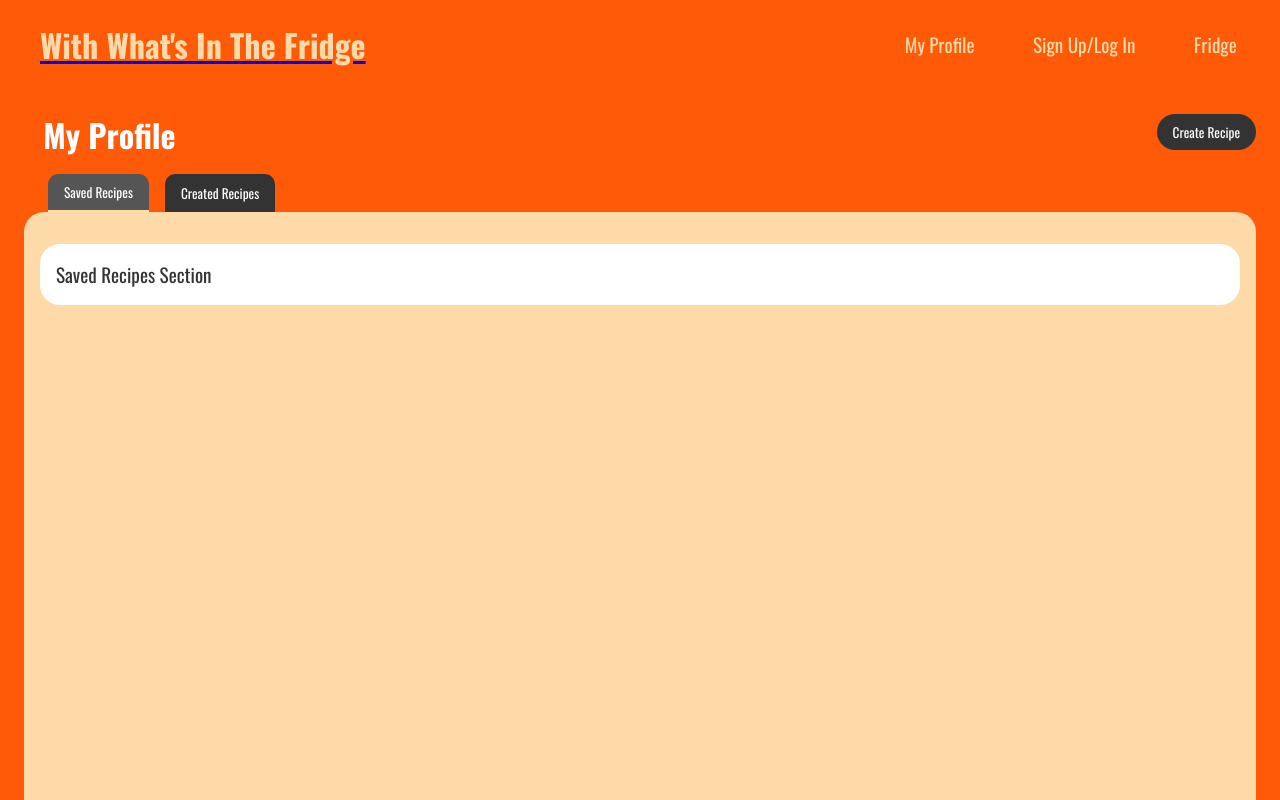
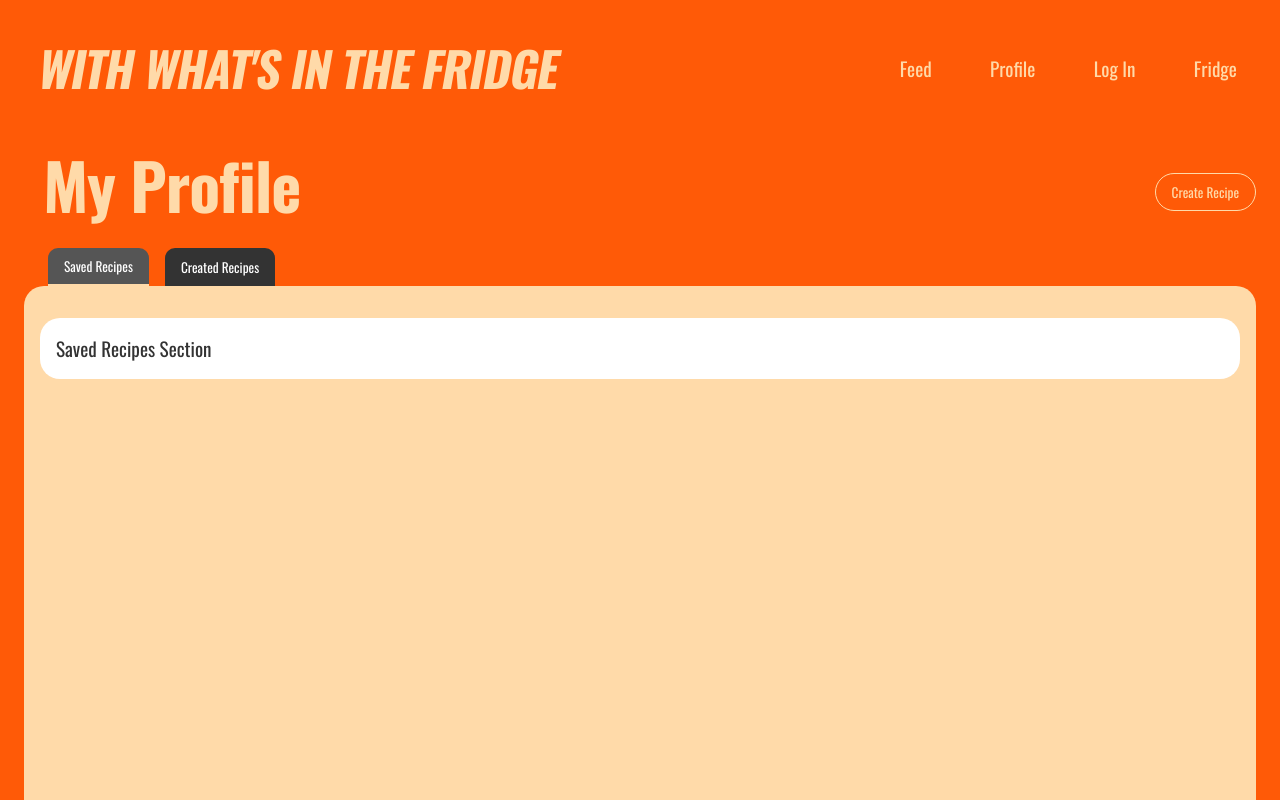
Before and after one commit to cassidykovell/with-whats-in-the-fridge, a React (Vite) app in the folder client/: page /profile in a window 1280 px wide. Shown: the top 800 px of the page. Built offline with nearby package versions, Linux system fonts and the light colour scheme.

Commit message:
added a feed page and changed up the login page and file name

```diff
--- /dev/null
+++ b/client/src/components/Feed.jsx
@@ -0,0 +1,7 @@
+import React from 'react';
+
+const Feed = () => {
+  return <div className="feed-container"></div>;
+};
+
+export default Feed;
--- a/client/src/components/Header.jsx
+++ b/client/src/components/Header.jsx
@@ -2,7 +2,7 @@ import React from 'react';
 import { Link } from 'react-router-dom';
 
 const Header = () => {
-  return <Link to="/"><h1 className='header-title'>With What's In The Fridge</h1></Link>;
+  return <Link to="/"><h1 id='header-title'>With What's In The Fridge</h1></Link>;
 };
 
 export default Header;
--- a/client/src/components/Nav.jsx
+++ b/client/src/components/Nav.jsx
@@ -4,8 +4,9 @@ import { Link } from 'react-router-dom';
 const Nav = () => {
   return (
     <nav className="navbar">
-      <Link to="/profile">My Profile</Link>
-      <Link to="/signup">Sign Up/Log In</Link>
+      <Link to="/feed">Feed</Link>
+      <Link to="/profile">Profile</Link>
+      <Link to="/login">Log In</Link>
       <Link to="/fridge">Fridge</Link>
     </nav>
   );
--- a/client/src/components/Profile.jsx
+++ b/client/src/components/Profile.jsx
@@ -14,7 +14,7 @@ const MyProfile = () => {
   return (
     <div>
       <div className="profile-header">
-        <h1 className="title">My Profile</h1>
+        <h1 id="title">My Profile</h1>
         <button className="create-recipe-button">Create Recipe</button>
       </div>
       <div className="profile-tabs">
--- a/client/src/index.css
+++ b/client/src/index.css
@@ -53,21 +53,32 @@ body {
 
 a {
   padding: 0em 1em 0em 1em;
+  text-decoration: none;
+  font-weight: 400;
+  letter-spacing: 3;
 }
-.header-title {
+
+#header-title {
   color: rgb(255, 218, 169);
   font-family: "Oswald", sans-serif;
   font-optical-sizing: auto;
   font-weight: 700;
   font-style: normal;
+  text-decoration: none;
+  letter-spacing: -1px;
+  line-height: 1;
+  font-size: 3em;
+  line-height: 1.5;
+  transform: skew(-10deg);
+  text-transform: uppercase;
 }
 
-.header-title a {
+#header-title a {
   text-decoration: none;
   color: rgb(255, 218, 169);
 }
 
-.header-title a:visited {
+#header-title a:visited {
   color: rgb(255, 218, 169);
 }
 
@@ -90,6 +101,7 @@ a {
 }
 
 .slide {
+  display: flex;
   position: absolute;
   top: 0;
   left: 0;
@@ -114,11 +126,16 @@ a {
   color: white;
 }
 
-.title {
-  font-size: 3rem;
-  font-weight: bold;
+#title {
+  color: rgb(255, 218, 169);
+  font-size: 4rem;
+  font-weight: 800;
+  margin-top: 0;
   margin-bottom: 1rem;
   margin-left: 1.2rem;
+  letter-spacing: -1px;
+  line-height: 1.5;
+
 }
 
 .description {
@@ -170,16 +187,17 @@ a {
 
 .profile-header .create-recipe-button {
   padding: 0.5rem 1rem;
-  background-color: #333;
-  color: white;
-  border: none;
+  background-color: rgb(255, 90, 7);
+  color: rgb(255, 218, 169);
+  border: 1px solid rgb(255, 218, 169);
   border-radius: 1.5rem;
   cursor: pointer;
   transition: background-color 0.3s ease;
 }
 
 .profile-header .create-recipe-button:hover {
-  background-color: #555;
+  background-color: rgb(255, 218, 169);
+  color: rgb(255, 90, 7);
 }
 
 .profile-tabs {
@@ -260,3 +278,10 @@ a {
 .recipes-section {
   margin-top: 20px;
 }
+
+.feed-container {
+  background-color: rgb(247, 232, 213);
+  min-height: 100vh;
+  margin: 0;
+  padding: 0;
+}
--- /dev/null
+++ b/client/src/pages/FeedPage.jsx
@@ -0,0 +1,12 @@
+import React from 'react';
+import Feed from '../components/Feed';
+
+const FeedPage = () => {
+  return (
+    <div>
+      <Feed/>
+    </div>
+  );
+};
+
+export default FeedPage;
--- /dev/null
+++ b/client/src/pages/LogIn.jsx
@@ -0,0 +1,10 @@
+import React from 'react';
+import Log from '../components/Log';
+
+const LogIn = () => {
+  return<div>
+  <Log />
+</div>
+};
+
+export default LogIn;
--- a/client/src/pages/SignUp.jsx
+++ /dev/null
@@ -1,10 +0,0 @@
-import React from 'react';
-import Sign from '../components/Sign';
-
-const SignUp = () => {
-  return<div>
-  <Sign />
-</div>
-};
-
-export default SignUp;
```
Also changed, not shown: client/src/main.jsx (+8 -3 lines), client/src/components/Log.jsx (renamed from client/src/components/Sign.jsx).
